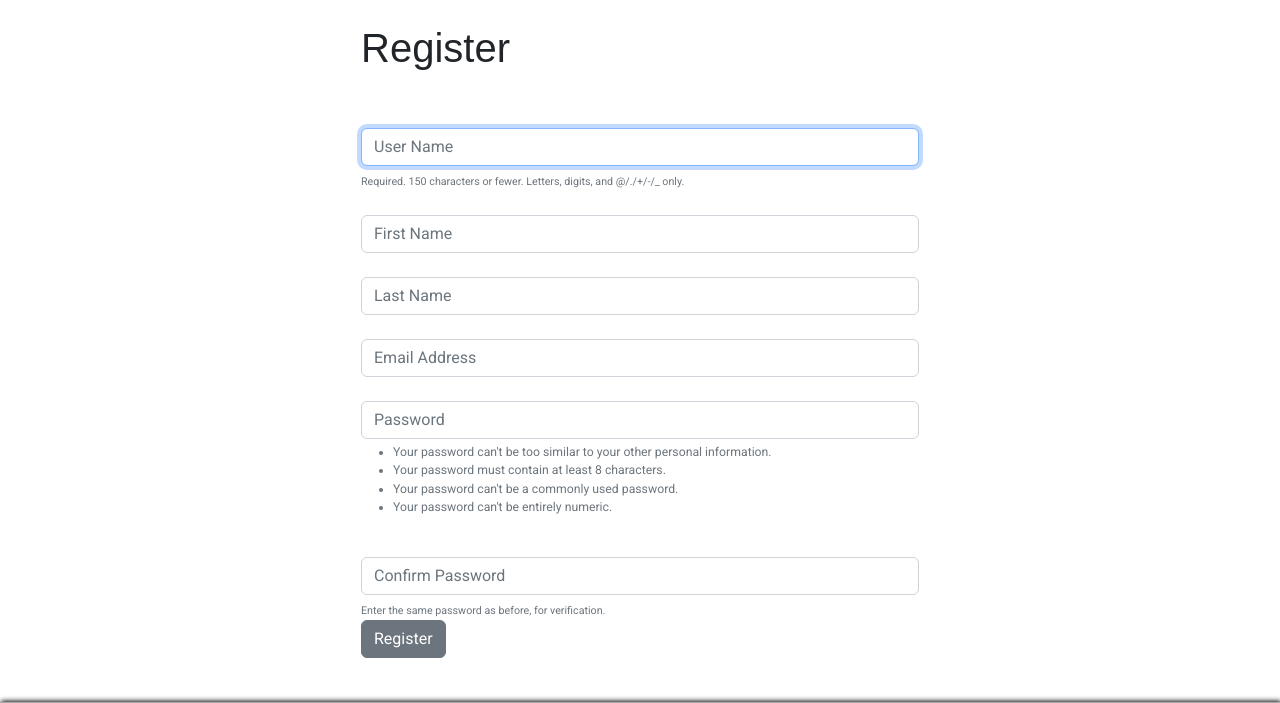
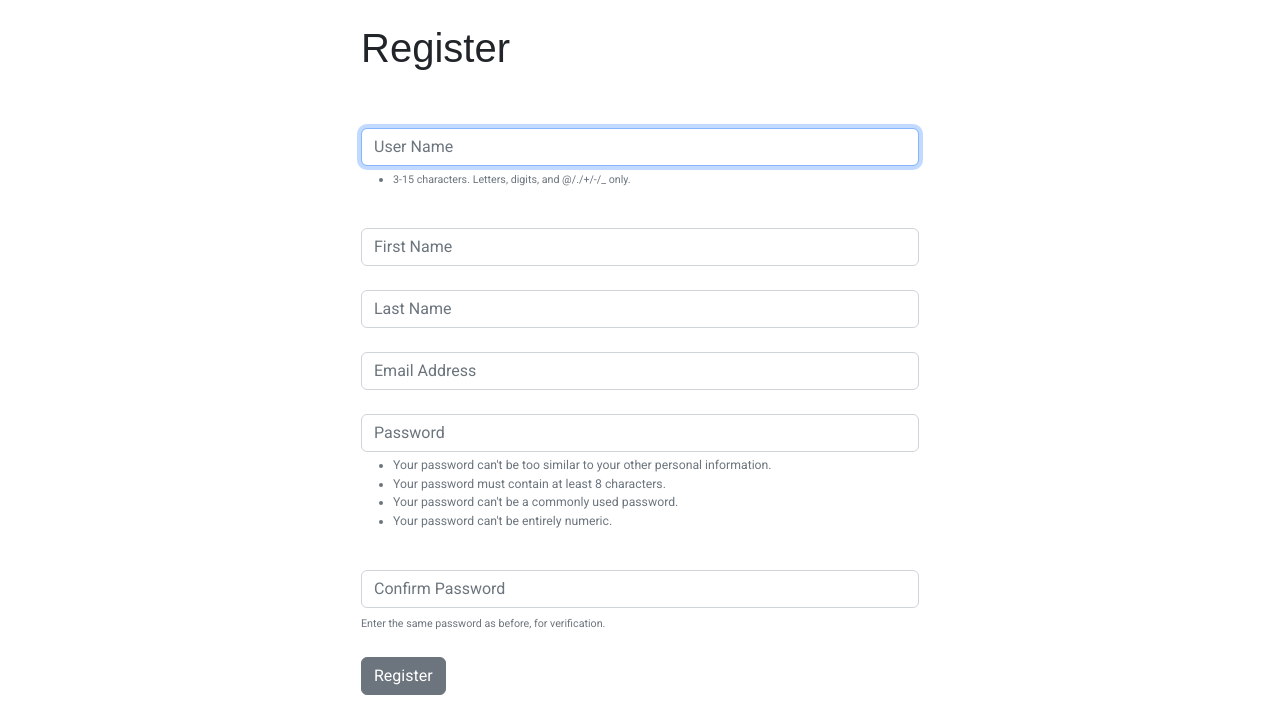
Before and after one commit to NiborGnu/p4-timeline, a Django app: page /account/register/ in a window 1280 px wide. Shown: the part 78-781 px from the top of the page. Run offline with Django 5.2, Linux system fonts and the light colour scheme; some libraries are stand-ins or nearby versions; some web fonts are replaced.

Commit message:
Add max lengt char > firstname, lastname, username

```diff
--- a/account/forms.py
+++ b/account/forms.py
@@ -1,6 +1,7 @@
 from django import forms
 from django.contrib.auth.forms import UserCreationForm
 from django.contrib.auth.models import User
+from django.core.validators import MinLengthValidator, MaxLengthValidator
 
 
 class SignUpForm(UserCreationForm):
@@ -20,7 +21,7 @@ class SignUpForm(UserCreationForm):
     first_name = forms.CharField(
         # No label displayed
         label='',
-        max_length=100,  # Max length for the field
+        max_length=20,  # Max length for the field
         widget=forms.TextInput(
             attrs={
                 # CSS class for styling
@@ -33,13 +34,35 @@ class SignUpForm(UserCreationForm):
     last_name = forms.CharField(
         # No label displayed
         label='',
-        max_length=100,  # Max length for the field
+        max_length=20,  # Max length for the field
         widget=forms.TextInput(
             attrs={
                 # CSS class for styling
                 'class': 'form-control',
                 # Placeholder text
                 'placeholder': 'Last Name'
+            }
+        )
+    )
+
+    # Enforce min and max length for the username
+    username = forms.CharField(
+        label='',
+        max_length=15,
+        min_length=3,
+        validators=[
+            # Minimum length
+            MinLengthValidator(3,
+                message='Username must be at least 3 characters long.'),
+            # Maximum length
+            MaxLengthValidator(15,
+                message='Username cannot be longer than 15 characters.'),
+        ],
+        widget=forms.TextInput(
+            attrs={
+                'class': 'form-control',
+                'placeholder': 'User Name',
+                'aria-describedby': 'id_username_helptext'
             }
         )
     )
@@ -79,10 +102,10 @@ class SignUpForm(UserCreationForm):
         # No label displayed
         self.fields['username'].label = ''
         self.fields['username'].help_text = (
-            '<span id="id_username_helptext" class="form-text text-muted">'
-            '<small>Required. 150 characters or fewer. Letters, digits, and '
-            '@/./+/-/_ only.</small>'
-            '</span>'
+            '<ul id="id_username_helptext" class="form-text text-muted">'
+            '<li><small>3-15 characters. Letters, digits, and '
+            '@/./+/-/_ only.</small></li>'
+            '</ul>'
         )
 
         # Configuration for the password1 field
--- a/account/templates/account/register.html
+++ b/account/templates/account/register.html
@@ -5,13 +5,14 @@
 <div class="col-md-6 offset-md-3">
     <h1>Register</h1>
     <br>
+
     <!-- Start of the registration form -->
     <form method="POST" action="{% url 'register' %}">
         <!-- CSRF token for security -->
         {% csrf_token %}
 
-        <!-- Display form errors if any -->
-        {% if form.errors %}
+        <!-- Display non-field form errors (like password mismatches) -->
+        {% if form.non_field_errors %}
         <div class="alert alert-danger">
             <ul>
                 <!-- Loop through each field in the form -->
@@ -44,21 +45,26 @@
 
             <!-- Display help text if available -->
             {% if field.help_text %}
-            <div id="{{ field.id_for_label }}_help" class="form-text text-muted">{{ field.help_text|safe }}</div>
+            <div id="{{ field.id_for_label }}_help" class="form-text text-muted">
+                {{ field.help_text|safe }}
+            </div>
             {% endif %}
 
-            <!-- Display field-specific errors -->
+            <!-- Display field-specific errors if they exist -->
             {% if field.errors %}
             <div class="text-danger">
-                {% for error in field.errors %}
-                <small>{{ error }}</small><br>
-                {% endfor %}
+                <ul>
+                    {% for error in field.errors %}
+                    <li><small>{{ error }}</small></li>
+                    {% endfor %}
+                </ul>
             </div>
             {% endif %}
         </div>
         {% endif %}
         {% endfor %}
 
+        <br>
         <!-- Submit button for the form -->
         <button type="submit" class="btn btn-secondary" aria-label="Register account">Register</button>
     </form>
```
